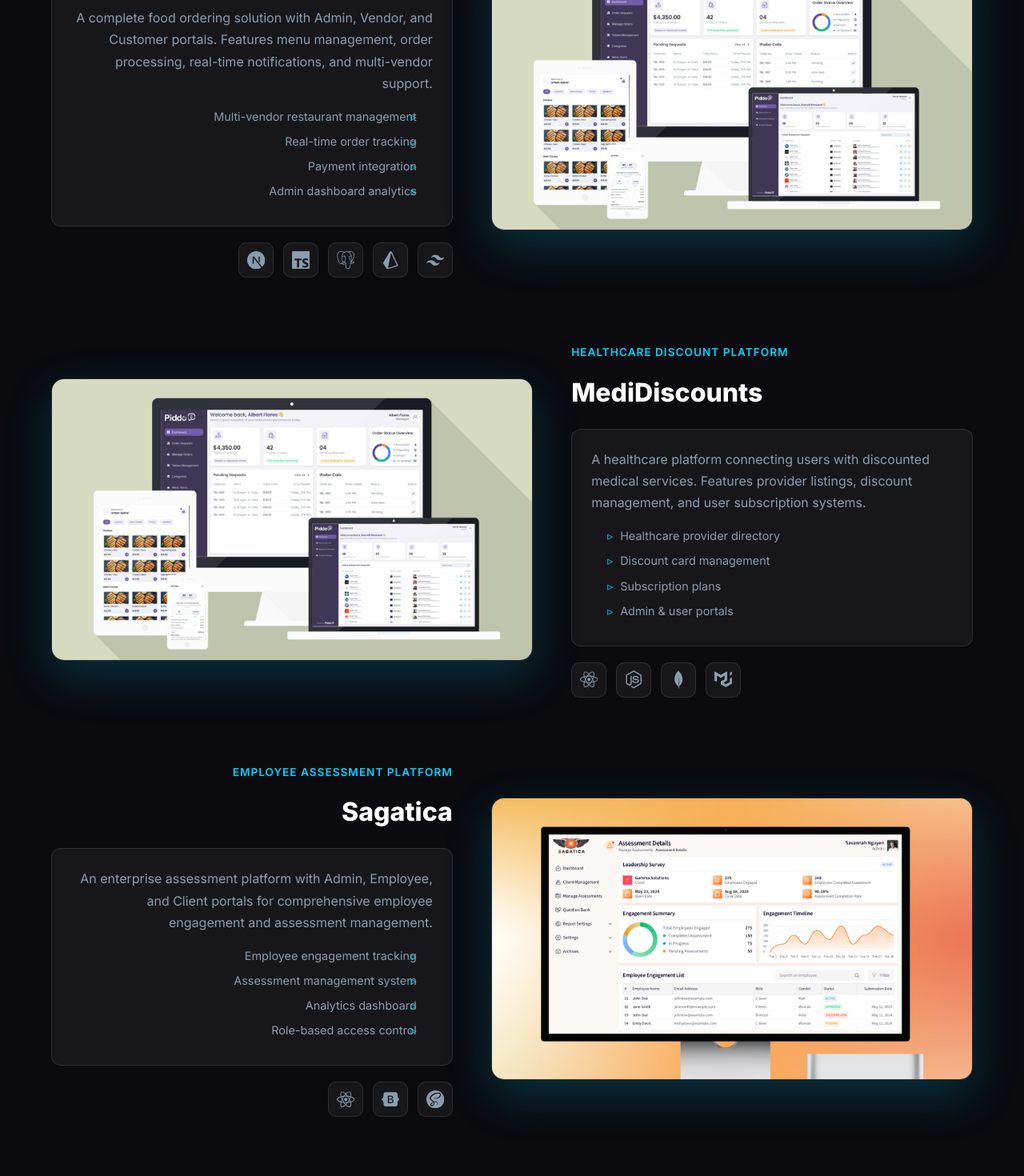
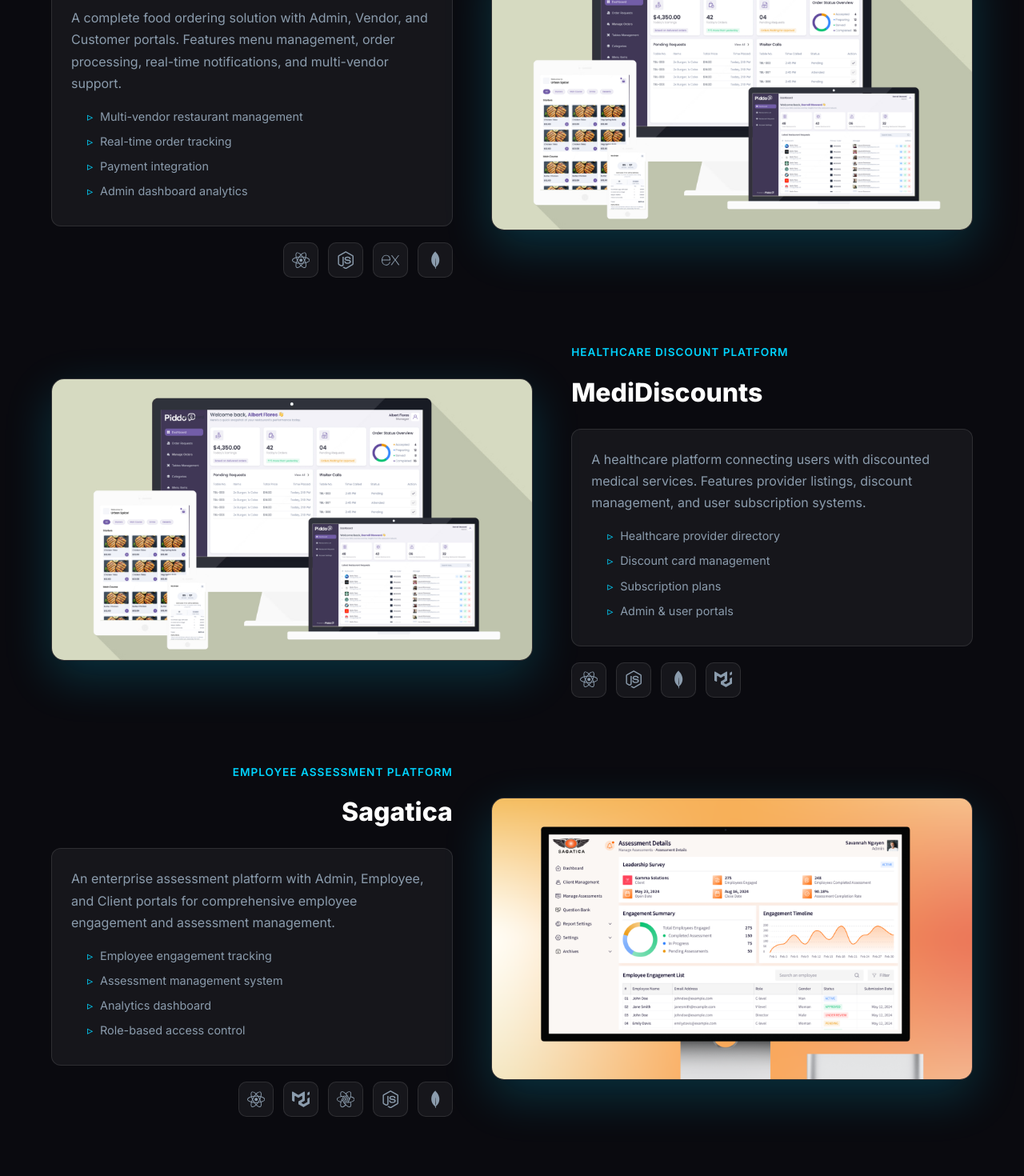
Before and after one commit to FaisalRehman30001/FaisalRehman30001.github.io, a React (Create React App) app: page / in a window 1280 px wide. Shown: the part 5160-6630 px from the top of the page at 80% size. Built offline with nearby package versions, Linux system fonts and the light colour scheme; no server answers.

Commit message:
Fix Featured Projects reversed layout UI and update project technologies to match CV
Co-authored-by: FaisalRehman30001 <113398285+FaisalRehman30001@users.noreply.github.com>

```diff
--- a/src/components/Projects/Projects.css
+++ b/src/components/Projects/Projects.css
@@ -29,18 +29,12 @@
   text-align: right;
 }
 
+.featured-project.reverse .project-description-box {
+  text-align: left;
+}
+
 .featured-project.reverse .project-technologies {
   justify-content: flex-end;
-}
-
-.featured-project.reverse .project-highlights {
-  padding-left: 0;
-  padding-right: 20px;
-}
-
-.featured-project.reverse .project-highlights li::before {
-  left: auto;
-  right: 0;
 }
 
 .project-visual {
@@ -190,18 +184,12 @@
     text-align: left;
   }
 
+  .featured-project.reverse .project-description-box {
+    text-align: left;
+  }
+
   .featured-project.reverse .project-technologies {
     justify-content: flex-start;
-  }
-
-  .featured-project.reverse .project-highlights {
-    padding-left: 20px;
-    padding-right: 0;
-  }
-
-  .featured-project.reverse .project-highlights li::before {
-    left: 0;
-    right: auto;
   }
 }
 
--- a/src/components/Projects/Projects.js
+++ b/src/components/Projects/Projects.js
@@ -1,6 +1,6 @@
 import React from 'react';
 import { FaReact, FaNodeJs } from 'react-icons/fa';
-import { SiMongodb, SiTailwindcss, SiMui, SiBootstrap, SiSass, SiStripe, SiNextdotjs, SiPostgresql, SiPrisma, SiTypescript } from 'react-icons/si';
+import { SiMongodb, SiMui, SiStripe, SiExpress, SiReactquery } from 'react-icons/si';
 import './Projects.css';
 
 // Import project images
@@ -41,11 +41,10 @@ const Projects = () => {
         'Admin dashboard analytics',
       ],
       technologies: [
-        { name: 'Next.js', icon: <SiNextdotjs /> },
-        { name: 'TypeScript', icon: <SiTypescript /> },
-        { name: 'PostgreSQL', icon: <SiPostgresql /> },
-        { name: 'Prisma', icon: <SiPrisma /> },
-        { name: 'Tailwind', icon: <SiTailwindcss /> },
+        { name: 'React', icon: <FaReact /> },
+        { name: 'Node.js', icon: <FaNodeJs /> },
+        { name: 'Express.js', icon: <SiExpress /> },
+        { name: 'MongoDB', icon: <SiMongodb /> },
       ],
       image: piddoImage,
     },
@@ -79,8 +78,10 @@ const Projects = () => {
       ],
       technologies: [
         { name: 'React', icon: <FaReact /> },
-        { name: 'Bootstrap', icon: <SiBootstrap /> },
-        { name: 'SCSS', icon: <SiSass /> },
+        { name: 'Material UI', icon: <SiMui /> },
+        { name: 'React Query', icon: <SiReactquery /> },
+        { name: 'Node.js', icon: <FaNodeJs /> },
+        { name: 'MongoDB', icon: <SiMongodb /> },
       ],
       image: sagaticaImage,
     },
```
